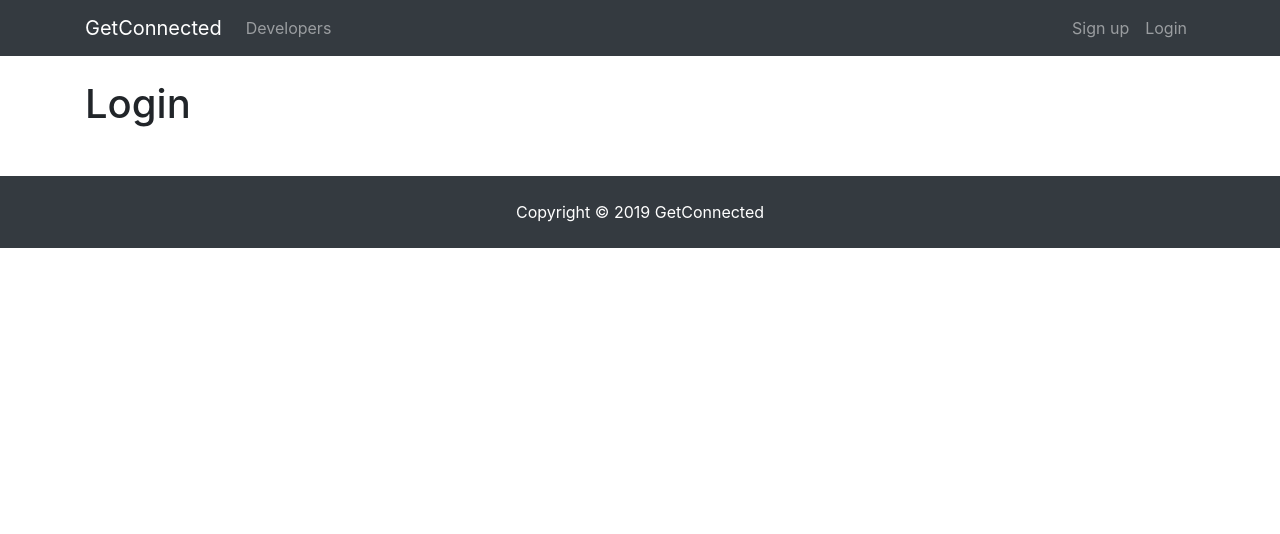
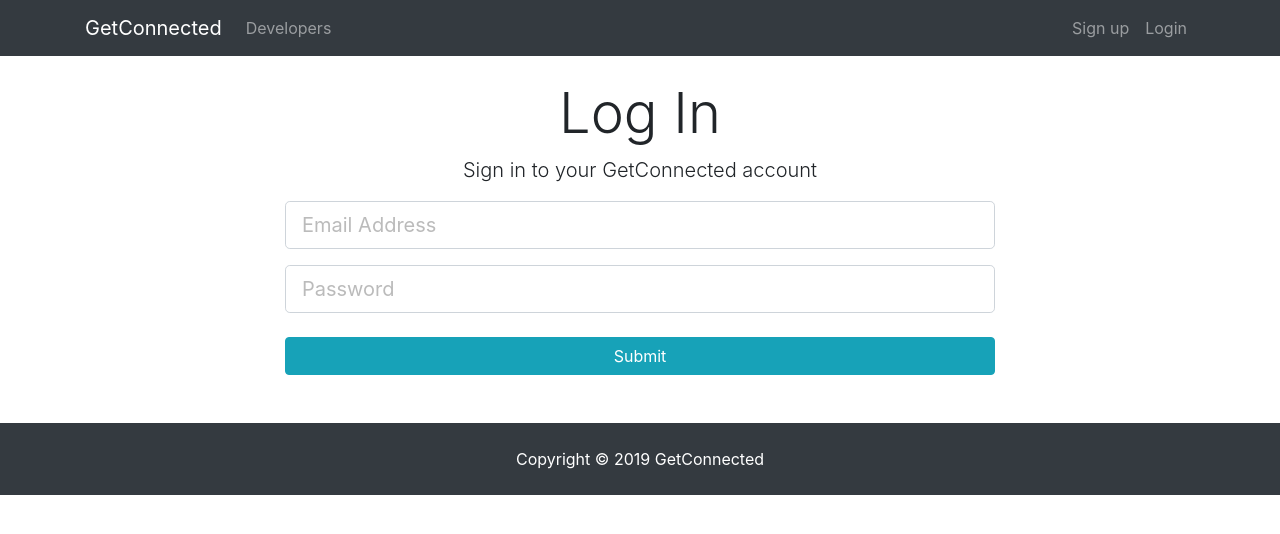
Before and after one commit to murraywilliams/mern-getconnected, a React (Create React App) app in the folder client/: page /login in a window 1280 px wide. Shown: the top 534 px of the page. Built offline with nearby package versions, Linux system fonts and the light colour scheme.

Commit message:
Add login with state

```diff
--- a/client/src/components/auth/Login.js
+++ b/client/src/components/auth/Login.js
@@ -1,10 +1,65 @@
 import React, { Component } from 'react';
 
 class Login extends Component {
+  state = {
+    email: '',
+    password: '',
+    errors: {}
+  };
+
+  onChange = e => {
+    this.setState({
+      [e.target.name]: e.target.value
+    });
+  };
+
+  onSubmit = e => {
+    e.preventDefault();
+
+    const newUserLogin = {
+      email: this.state.email,
+      password: this.state.password
+    };
+
+    console.log(newUserLogin);
+  };
+
   render() {
     return (
-      <div>
-        <h1>Login</h1>
+      <div className='login'>
+        <div className='container'>
+          <div className='row'>
+            <div className='col-md-8 m-auto'>
+              <h1 className='display-4 text-center'>Log In</h1>
+              <p className='lead text-center'>
+                Sign in to your GetConnected account
+              </p>
+              <form onSubmit={this.onSubmit}>
+                <div className='form-group'>
+                  <input
+                    type='email'
+                    className='form-control form-control-lg'
+                    placeholder='Email Address'
+                    name='email'
+                    value={this.state.email}
+                    onChange={this.onChange}
+                  />
+                </div>
+                <div className='form-group'>
+                  <input
+                    type='password'
+                    className='form-control form-control-lg'
+                    placeholder='Password'
+                    name='password'
+                    value={this.state.password}
+                    onChange={this.onChange}
+                  />
+                </div>
+                <input type='submit' className='btn btn-info btn-block mt-4' />
+              </form>
+            </div>
+          </div>
+        </div>
       </div>
     );
   }
--- a/client/src/components/auth/Register.js
+++ b/client/src/components/auth/Register.js
@@ -36,7 +36,7 @@
             <div className='col-md-8 m-auto'>
               <h1 className='display-4 text-center'>Sign Up</h1>
               <p className='lead text-center'>
-                Create your DevConnector account
+                Create your GetConnected account
               </p>
               <form onSubmit={this.onSubmit}>
                 <div className='form-group'>
```
